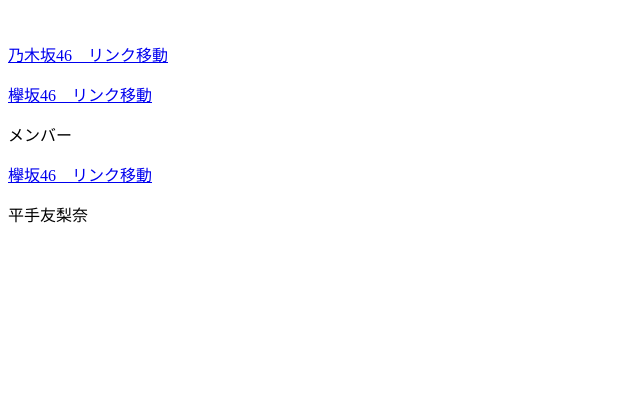
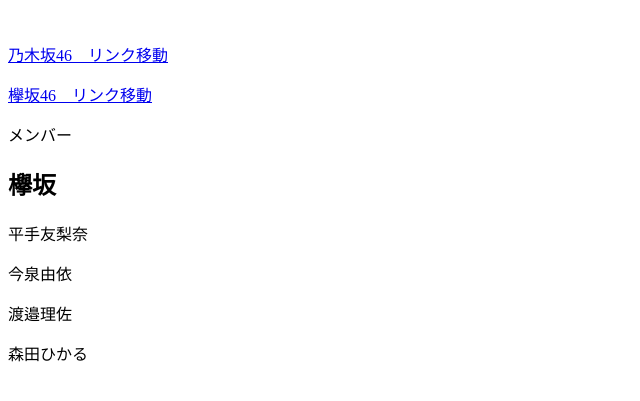
Before and after one commit to chifuminn/HTML-learn, a plain HTML site: page index.html in a window 1280 px wide. Shown: the part 119-520 px from the top of the page, without its empty margins (0-640 px from the left). Drawn offline with Linux system fonts and the light colour scheme.

Commit message:
名前の追加

```diff
--- a/index.html
+++ b/index.html
@@ -14,8 +14,12 @@
   　　 <p> <a href='https://www.nogizaka46.com/'>乃木坂46　リンク移動</a></p>
       <p> <a href='https://www.keyakizaka46.com/s/k46o/?ima=0000'>欅坂46　リンク移動</a></p>
  <p>メンバー</p>
- <a href='https://www.keyakizaka46.com/s/k46o/?ima=0000'>欅坂46　リンク移動</a>
+
+ <h2>欅坂</h2>
  <p>平手友梨奈</p>
+ <p>今泉由依</p>
+ <p>渡邉理佐</p>
+ <p>森田ひかる</p>
 </body>
 
 
```
